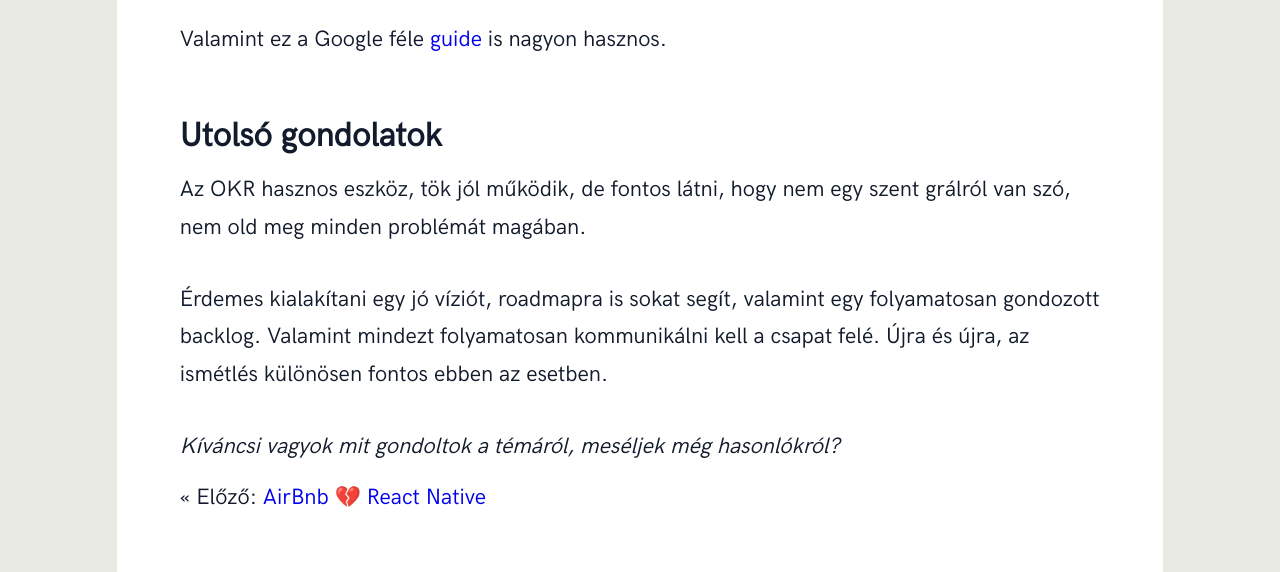
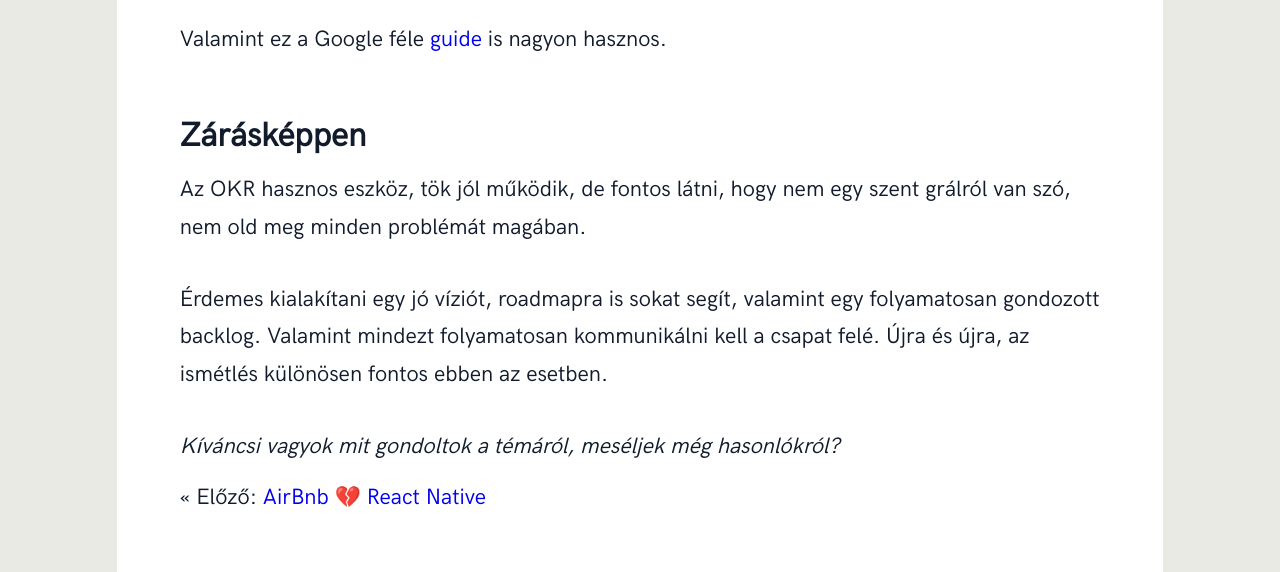
Before and after one commit to AppCraft-Projects/appcraft-site, a Jekyll site: the page built from _blog/2018-07-06-okr-team-goals.md, in a window 1280 px wide and 900 px high, scrolled down 5322 px, cut to the strip 151-723 px from the top of the window. Built offline with Jekyll 4.4.1, drawn with Linux system fonts in a browser that asks for light colours.

Commit message:
Fix post - OKR

```diff
--- a/_blog/2018-07-06-okr-team-goals.md
+++ b/_blog/2018-07-06-okr-team-goals.md
@@ -64,7 +64,7 @@ Illetve ha mélyebben bele szeretnél ásni a gyakorlatába, akkor Rick Klau (Go
 
 Valamint ez a Google féle [guide](https://rework.withgoogle.com/guides/set-goals-with-okrs/steps/introduction/) is nagyon hasznos.
 
-## Utolsó gondolatok
+## Zárásképpen
 
 Az OKR hasznos eszköz, tök jól működik, de fontos látni, hogy nem egy szent grálról van szó, nem old meg minden problémát magában.
 
```
